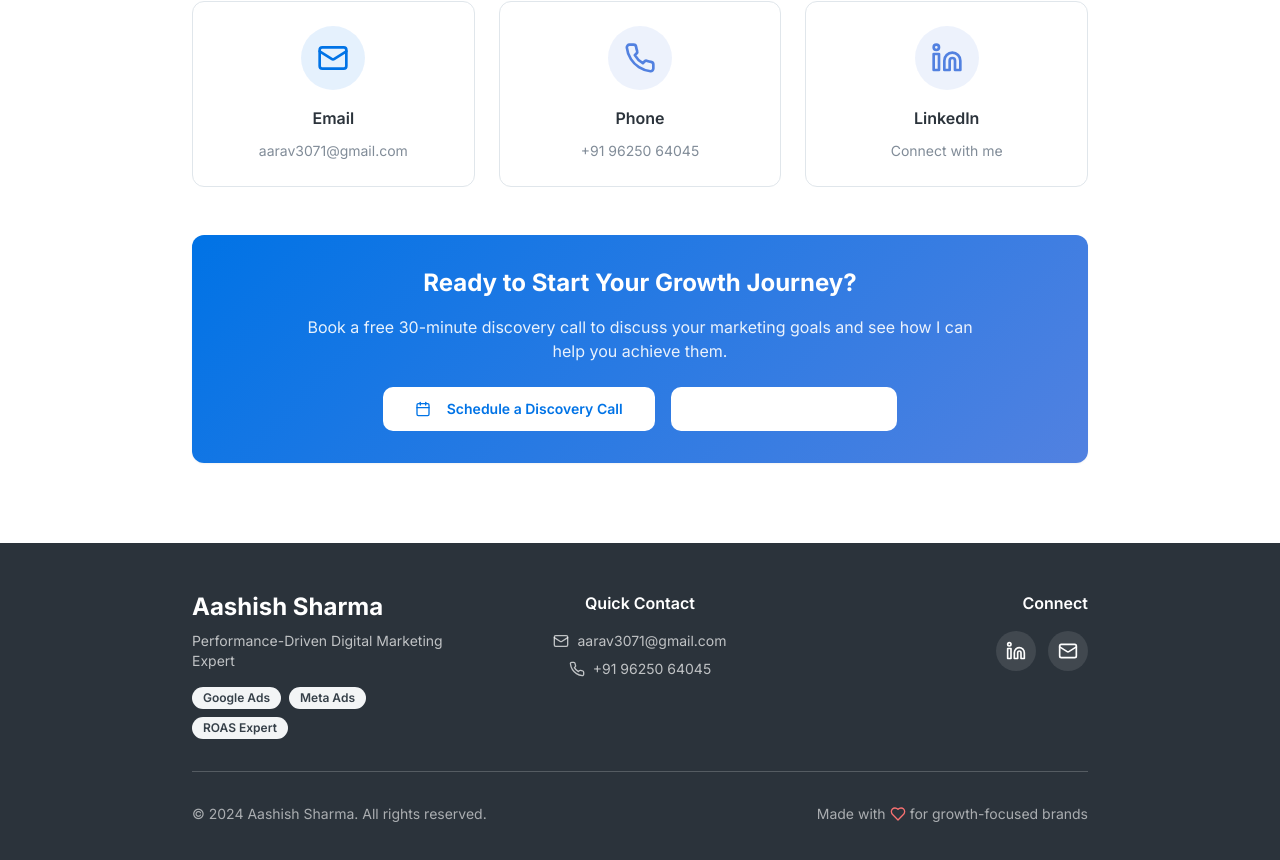
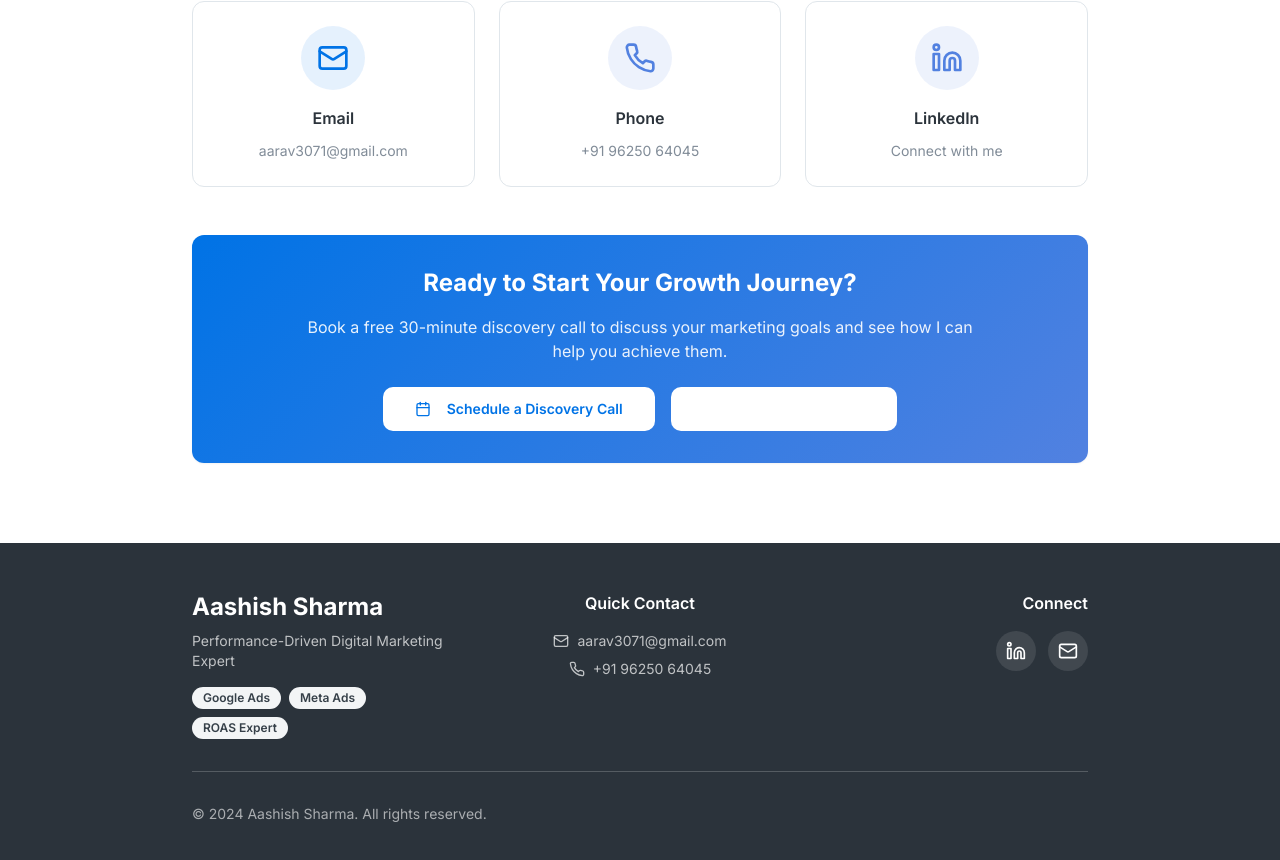
Before and after one commit to Aashish3071/aashish-sharma, a React (Vite) app: page / in a window 1280 px wide. Shown: the part 3123-3983 px from the top of the page. Built offline with nearby package versions, Linux system fonts and the light colour scheme.

Commit message:
Remove Lovable banner from footer

```diff
--- a/src/components/portfolio/Footer.tsx
+++ b/src/components/portfolio/Footer.tsx
@@ -73,9 +73,7 @@ export const Footer = () => {
               <p className="text-white/60 text-sm">
                 © 2024 Aashish Sharma. All rights reserved.
               </p>
-              <p className="text-white/60 text-sm flex items-center gap-1">
-                Made with <Heart className="h-4 w-4 text-red-400" /> for growth-focused brands
-              </p>
+
             </div>
           </div>
         </div>
```
